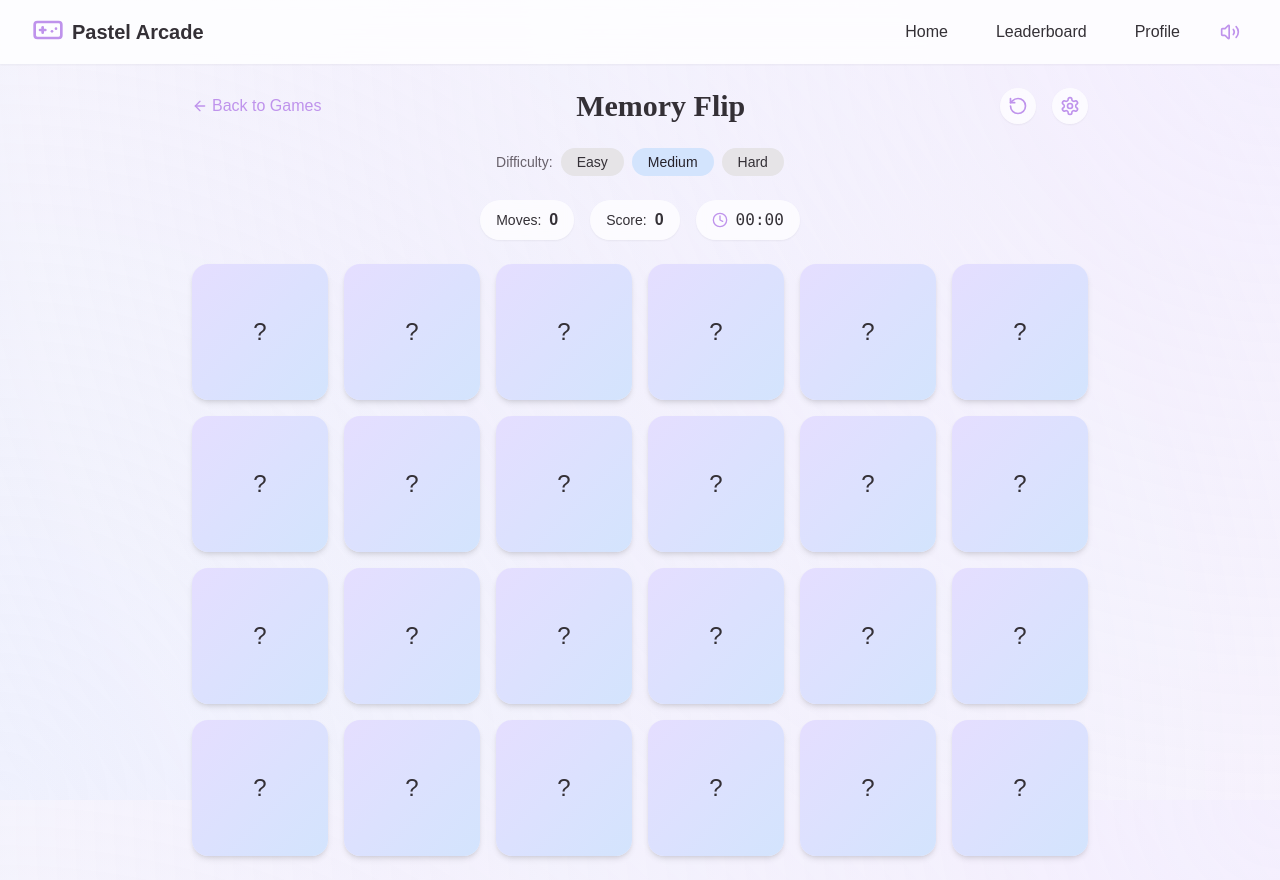
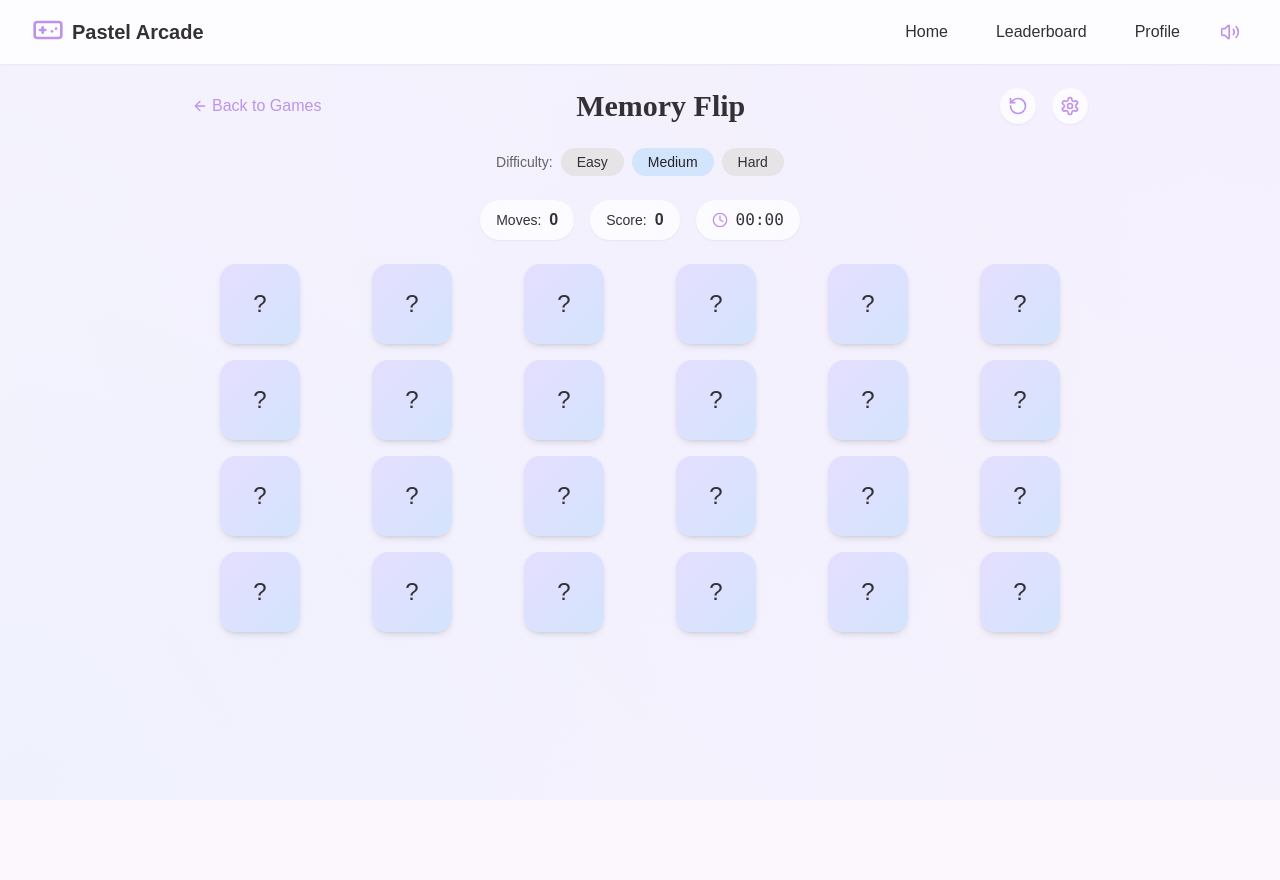
Before and after one commit to harshlanje/catto-arcade, a React (Vite) app: page /memory-game in a window 1280 px wide. After the commit the page ends 800 px from the top, so only its background shows below. Built offline with nearby package versions, Linux system fonts and the light colour scheme.

Commit message:
Fix: Memory game card size
Ensure consistent card size across difficulties.

```diff
--- a/src/components/GameCard.tsx
+++ b/src/components/GameCard.tsx
@@ -1,6 +1,5 @@
 
 import { Link } from "react-router-dom";
-import { motion } from "framer-motion";
 
 type GameCardProps = {
   title: string;
@@ -11,7 +10,7 @@ type GameCardProps = {
 
 const GameCard = ({ title, description, image, path }: GameCardProps) => {
   return (
-    <div className="game-card h-full flex flex-col">
+    <div className="game-card h-full flex flex-col rounded-lg overflow-hidden shadow-md bg-card border border-border">
       <div className="h-48 overflow-hidden">
         <img
           src={image}
--- a/src/pages/MemoryGame.tsx
+++ b/src/pages/MemoryGame.tsx
@@ -1,3 +1,4 @@
+
 import { useState, useEffect } from "react";
 import Navigation from "@/components/Navigation";
 import Timer from "@/components/Timer";
@@ -280,7 +281,7 @@ const MemoryGame = () => {
             </div>
           </div>
 
-          {/* Game Board - Using a fixed height container with responsive grid */}
+          {/* Game Board - Using a consistent grid layout with fixed card sizes */}
           <div className="relative max-w-4xl mx-auto">
             <div className={`grid ${getGridConfig()} gap-2 md:gap-4`}>
               {cards.map((card) => (
@@ -288,7 +289,12 @@ const MemoryGame = () => {
                   key={card.id}
                   className="aspect-square cursor-pointer transform transition-all duration-300"
                   onClick={() => handleCardClick(card.id)}
-                  style={{ perspective: "1000px" }}
+                  style={{
+                    perspective: "1000px",
+                    width: "100%",
+                    maxWidth: currentDifficulty === "hard" ? "65px" : (currentDifficulty === "medium" ? "80px" : "100px"),
+                    margin: "0 auto"
+                  }}
                 >
                   <div
                     className={`absolute inset-0 rounded-lg bg-gradient-to-br from-pastel-purple to-pastel-blue flex items-center justify-center shadow-md ${
```
